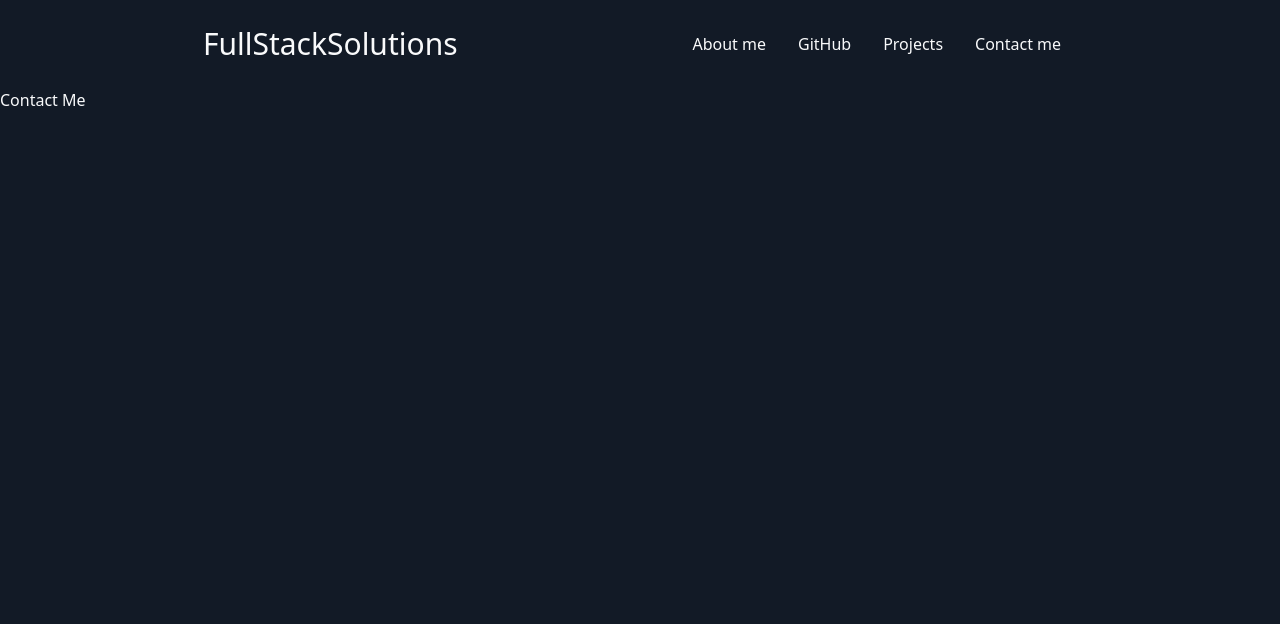
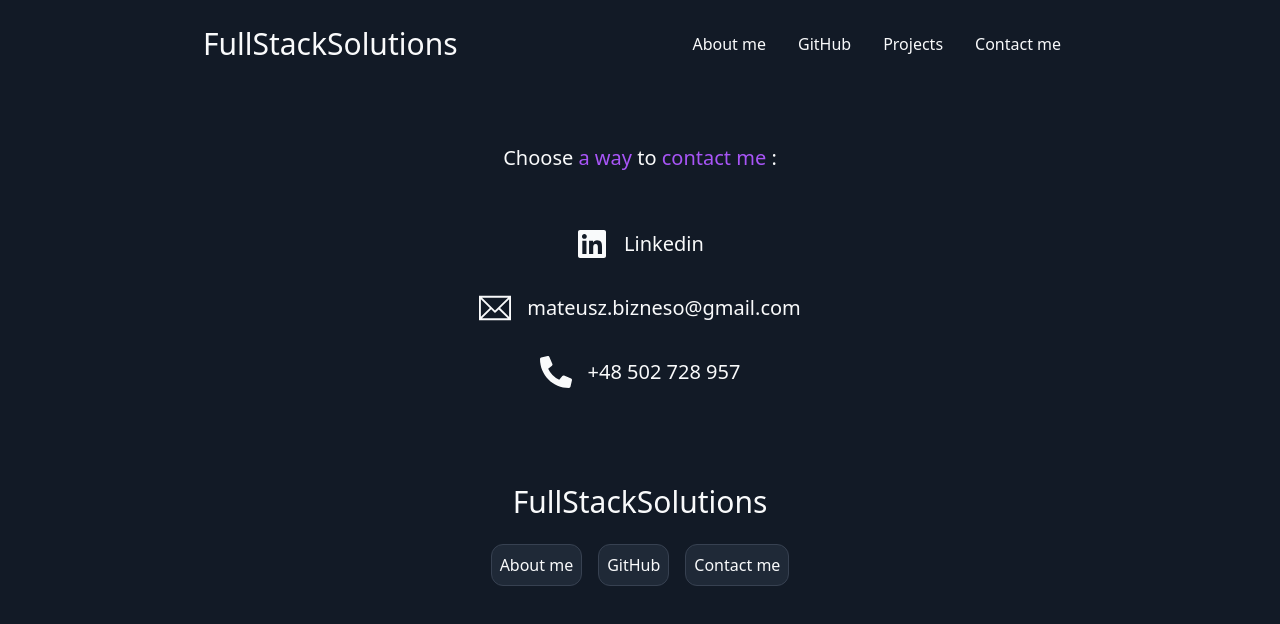
Before and after one commit to Mateusz627/Portfolio-page, a React (Vite) app: page /contactme in a window 1280 px wide. Shown: the top 624 px of the page. Built offline with nearby package versions, Linux system fonts and the light colour scheme; a web font is replaced by a local one.

Commit message:
adding contact component

```diff
--- a/src/components/subpages/ContactMe.jsx
+++ b/src/components/subpages/ContactMe.jsx
@@ -1,9 +1,40 @@
 import Navbar from "../Navbar";
+import Footer from "../Footer";
+import { Link, ScrollRestoration } from "react-router-dom";
+import { FaLinkedin, FaPhoneAlt } from "react-icons/fa";
+import { TfiEmail } from "react-icons/tfi";
+
 function ContactMe() {
   return (
     <div className="w-screen h-screen text-gray-50 bg-custom-dark ">
       <Navbar />
-      <div>Contact Me </div>
+      <div className="p-4 text-center mt-10 text-xl">
+        <h2 className="text-xl">
+          Choose <span className="text-purple-500">a way</span> to{" "}
+          <span className="text-purple-500">contact me</span> :
+        </h2>
+
+        <ul className="mt-10">
+          <li className=" p-4 flex justify-center items-center gap-4 ">
+            <FaLinkedin className="size-8" />
+            <p>
+              <Link to={`https://www.linkedin.com/in/mateusz-siuda/`}>
+                Linkedin <ScrollRestoration />
+              </Link>
+            </p>
+          </li>
+          <li className=" p-4 flex justify-center items-center gap-4">
+            <TfiEmail className="size-8" />
+            <p>mateusz.bizneso@gmail.com</p>
+          </li>
+          <li className=" p-4 flex justify-center items-center gap-4">
+            <FaPhoneAlt className="size-8" />
+            <p>+48 502 728 957</p>
+          </li>
+        </ul>
+      </div>
+
+      <Footer />
     </div>
   );
 }
```
